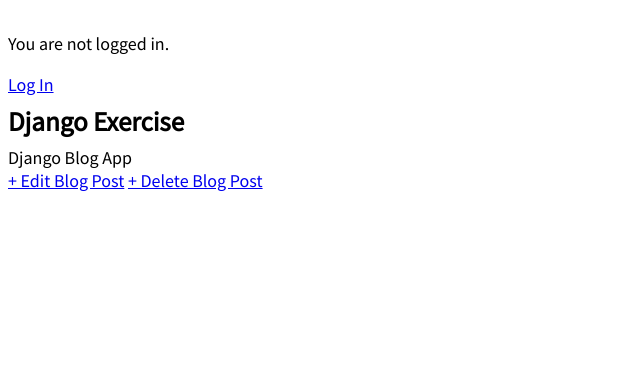
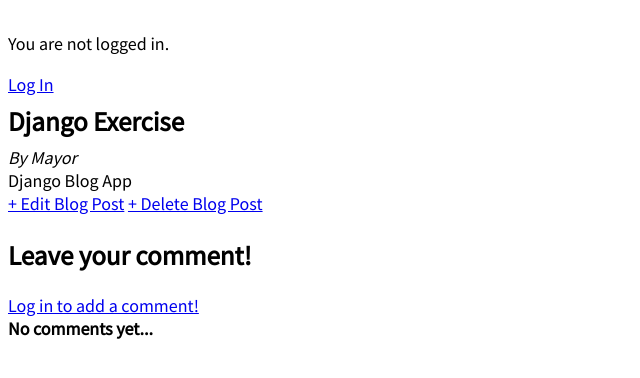
Before and after one commit to Resalehout/djangoBlogApp, a Django app: page /post/2/ in a window 1280 px wide. Shown: the part 102-480 px from the top of the page, without its empty margins (0-640 px from the left). Run offline with Django 3.2, Linux system fonts and the light colour scheme; data comes from the database, SQL or seed files in the repository; some libraries are stand-ins or nearby versions.

Commit message:
Update post_detail.html

```diff
--- a/templates/post_detail.html
+++ b/templates/post_detail.html
@@ -1,9 +1,51 @@
-{% extends 'base.html' %} {% block content %}
+{% extends 'base.html' %} {% block content %} {% load crispy_forms_tags %}
 <div class="post-entry">
-    <h2>{{post.title}}</h2>
+    <h2>{{post.title}}
+
+    </h2>
+    <p>
+        <i>By {{post.author}}</i>
+    </p>
     <p>
         {{ post.body }}
     </p>
 </div>
 <a href="{% url 'post_edit' post.pk %}">+ Edit Blog Post</a>
-<a href="{% url 'post_delete' post.pk %}">+ Delete Blog Post</a> {% endblock %}
+<a href="{% url 'post_delete' post.pk %}">+ Delete Blog Post</a>
+
+<h2>Leave your comment!</h2>
+<div id="comments_section">
+
+    {% if user.is_authenticated %}
+    <form method="POST">
+        {% csrf_token %}
+        <div class="form-group">
+            {{ comment_form }}
+            <button class="btn btn-info" type="submit">Add comment <i class="fas fa-comments"></i></button>
+        </div>
+    </form>
+    {% else %}
+    <a class="btn btn-outline-info" href="{% url 'login' %}?next={{request.path}}">Log in to add a comment!</a><br> {% endif %} {% if comments %}
+    <strong class="text-secondary">{{ object.number_of_comments }} Comment{{ object.number_of_comments|pluralize }}</strong>
+    <hr>
+    <ul>
+        {% for comment in comments %}
+        <li>
+            <div>
+                <span>
+	      <strong class="text-info">{{ comment.author }} </strong>
+	      <small class="text-muted">{{ comment.created_on }}</small>
+          <p>{{ comment.comment }}</p>
+	    </span>
+                <p>
+                    {{ comment.content|safe }}
+                </p>
+            </div>
+        </li>
+        {% endfor %}
+    </ul>
+    {% else %}
+    <strong class="text-secondary">No comments yet...</strong> {% endif %}
+
+</div>
+{% endblock %}
```
